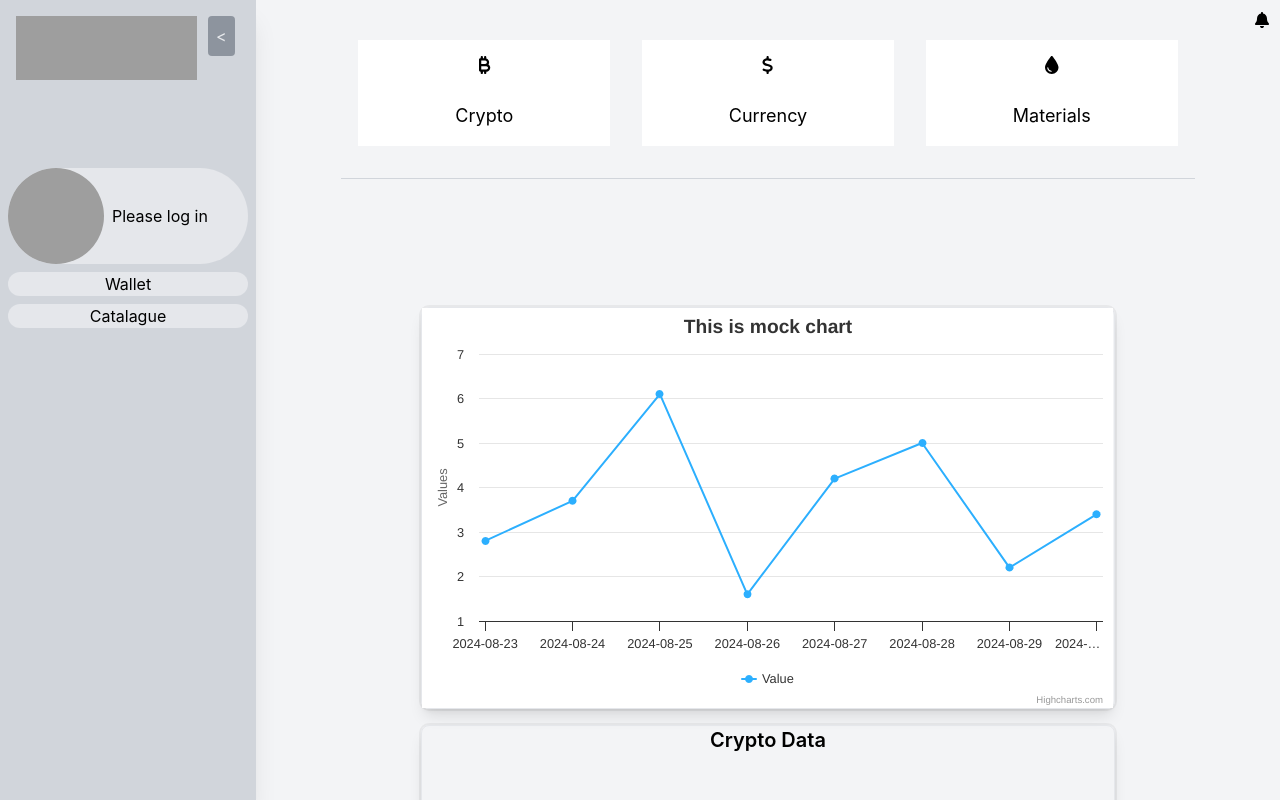
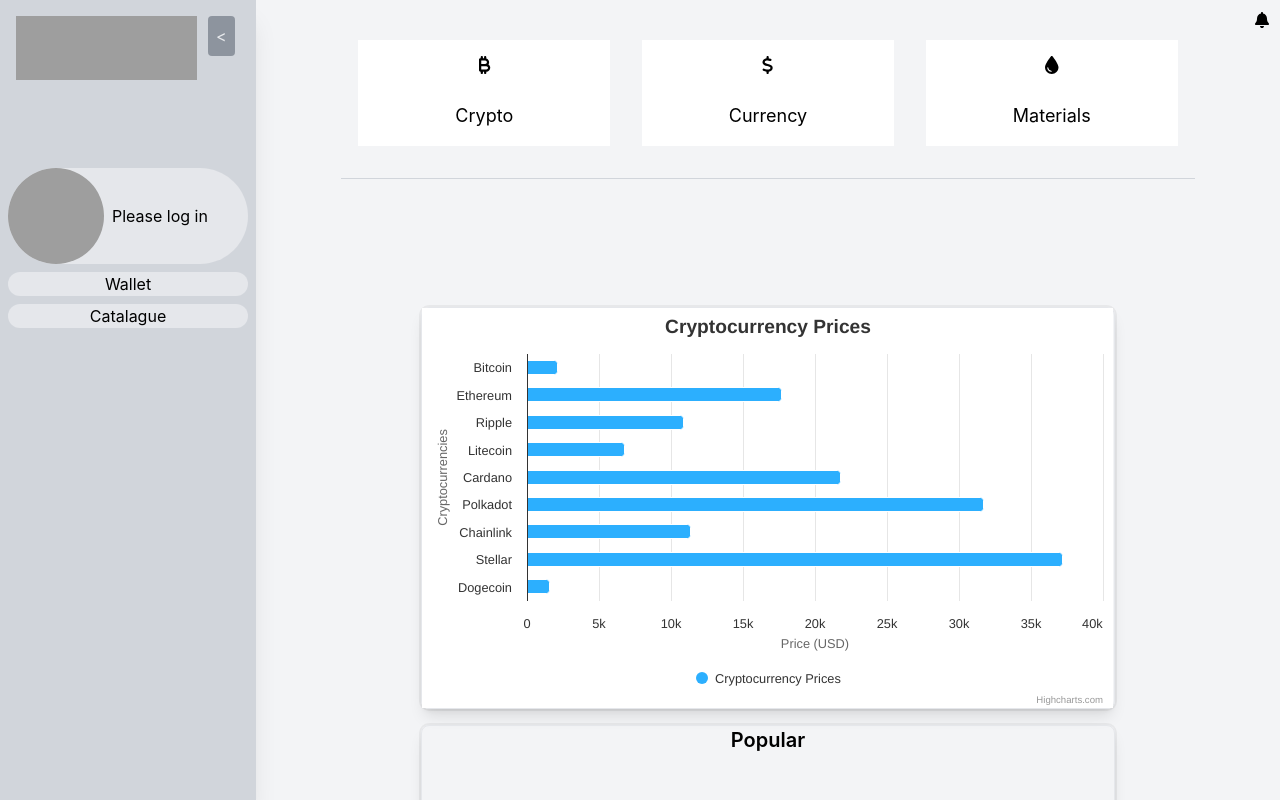
Before and after one commit to BartoszWeselak/dashboard-react, a React (Create React App) app in the folder dashboard/: page /dashboard in a window 1280 px wide. Shown: the top 800 px of the page. Built offline with nearby package versions, Linux system fonts and the light colour scheme; grey boxes are pictures that could not be loaded.

Commit message:
Update dashboard

```diff
--- a/dashboard/src/api/api.tsx
+++ b/dashboard/src/api/api.tsx
@@ -32,4 +32,26 @@ const useFetchData = (
   return { assets };
 };
 
+const useFetchDataSingle = (
+  dataType: "cryptocurrencies" | "stocks" | "commodities",
+  id: number
+) => {
+  const [assets, setAssets] = useState<Asset[]>([]);
+
+  useEffect(() => {
+    let data;
+    if (dataType === "cryptocurrencies") {
+      data = require("../data/cryptocurrencies.json");
+    } else if (dataType === "stocks") {
+      data = require("../data/stock.json");
+    } else if (dataType === "commodities") {
+      data = require("../data/commodities.json");
+    }
+
+    setAssets(data);
+  }, [dataType]);
+
+  return { assets };
+};
+
 export default useFetchData;
--- a/dashboard/src/app/routes/app/dashboard.tsx
+++ b/dashboard/src/app/routes/app/dashboard.tsx
@@ -1,4 +1,4 @@
-import React from "react";
+import React, { useEffect, useState } from "react";
 import {
   faBitcoinSign,
   faDollar,
@@ -20,9 +20,77 @@ import { Chart } from "../../../components/Chart";
 import useFetchData from "../../../api/api";
 import { Link } from "../../../components/Link";
 
+const data: Highcharts.Options = {
+  title: {
+    text: "tests",
+  },
+  xAxis: {
+    type: "datetime",
+    labels: {
+      format: "{value:%Y-%m-%d}",
+    },
+  },
+  series: [
+    {
+      type: "line",
+
+      data: [
+        [Date.UTC(2024, 7, 23), 2.8],
+        [Date.UTC(2024, 7, 24), 3.7],
+        [Date.UTC(2024, 7, 25), 6.1],
+        [Date.UTC(2024, 7, 26), 1.6],
+        [Date.UTC(2024, 7, 27), 4.2],
+        [Date.UTC(2024, 7, 28), 5],
+        [Date.UTC(2024, 7, 29), 2.2],
+        [Date.UTC(2024, 7, 30), 3.4],
+      ],
+      name: "Value",
+    },
+  ],
+};
+
 export const DashboardRoute: React.FC = () => {
   const { assets } = useFetchData("cryptocurrencies");
   const topThreeCryptocurrencies = assets.slice(0, 3);
+  const [chartData, setChartData] = useState<Highcharts.SeriesOptionsType[]>(
+    []
+  );
+
+  useEffect(() => {
+    if (assets.length > 0) {
+      const newChartData: Highcharts.SeriesBarOptions = {
+        type: "bar",
+        name: "Cryptocurrency Prices",
+        data: assets.map((item) => ({
+          name: item.name,
+          y: item.snapshots[0].price,
+        })),
+      };
+
+      setChartData([newChartData]);
+    }
+  }, [assets]);
+
+  const chartOptions: Highcharts.Options = {
+    chart: {
+      type: "bar",
+    },
+    title: {
+      text: "Cryptocurrency Prices",
+    },
+    xAxis: {
+      categories: assets.map((item) => item.name),
+      title: {
+        text: "Cryptocurrencies",
+      },
+    },
+    yAxis: {
+      title: {
+        text: "Price (USD)",
+      },
+    },
+    series: chartData,
+  };
 
   return (
     <DashboardLayout>
@@ -31,10 +99,10 @@ export const DashboardRoute: React.FC = () => {
           <Divider />
           <ContentLayout>
             <Card size={"full"}>
-              <Chart />
+              <Chart options={chartOptions} />
             </Card>
             <Card size={"full"}>
-              <CardTitle>Crypto Data</CardTitle>
+              <CardTitle>Popular</CardTitle>
               <CardDescription display={"col"}>
                 {topThreeCryptocurrencies.map((item) => (
                   <Card key={item.id} className="bg-yellow-300">
```
